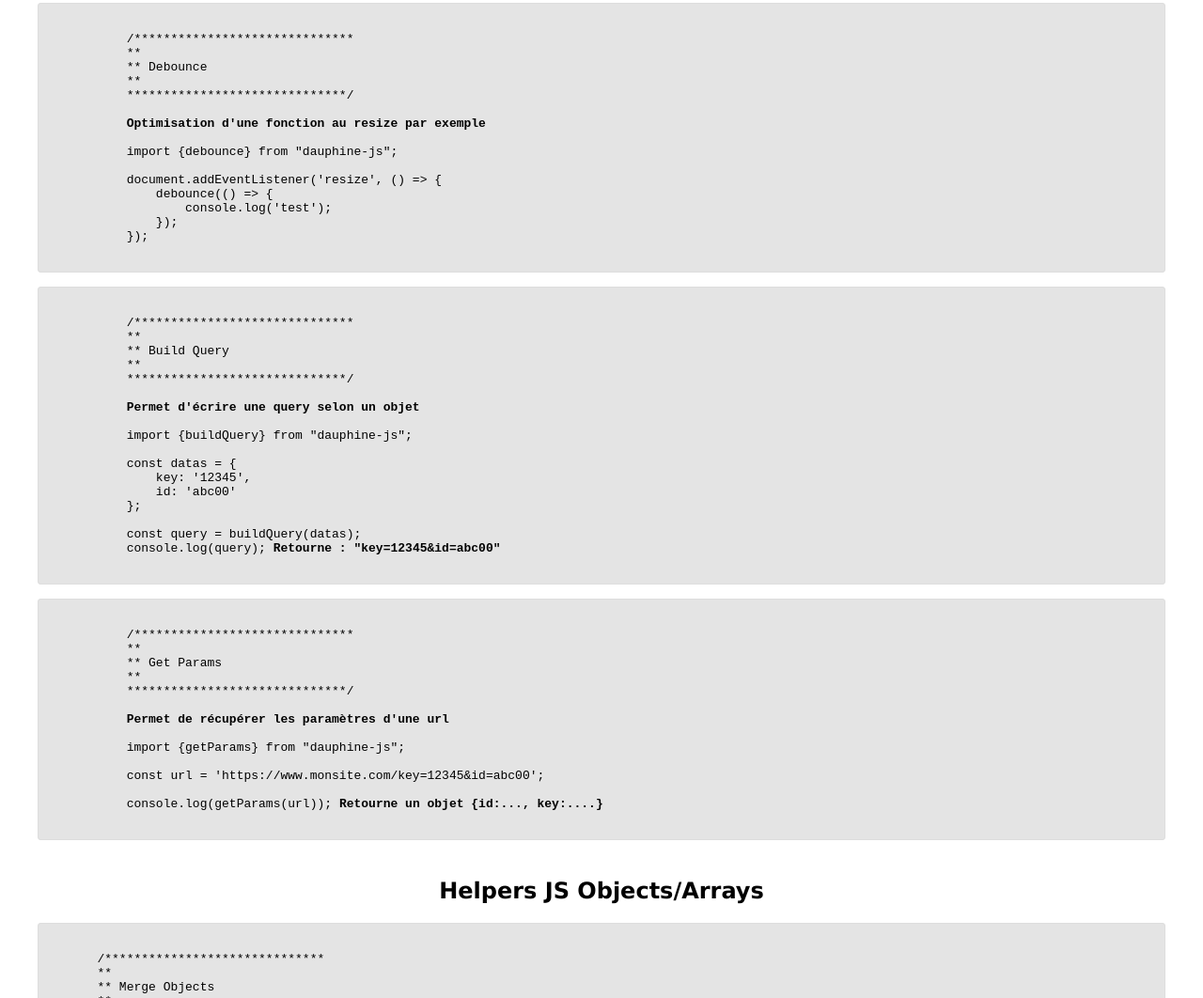
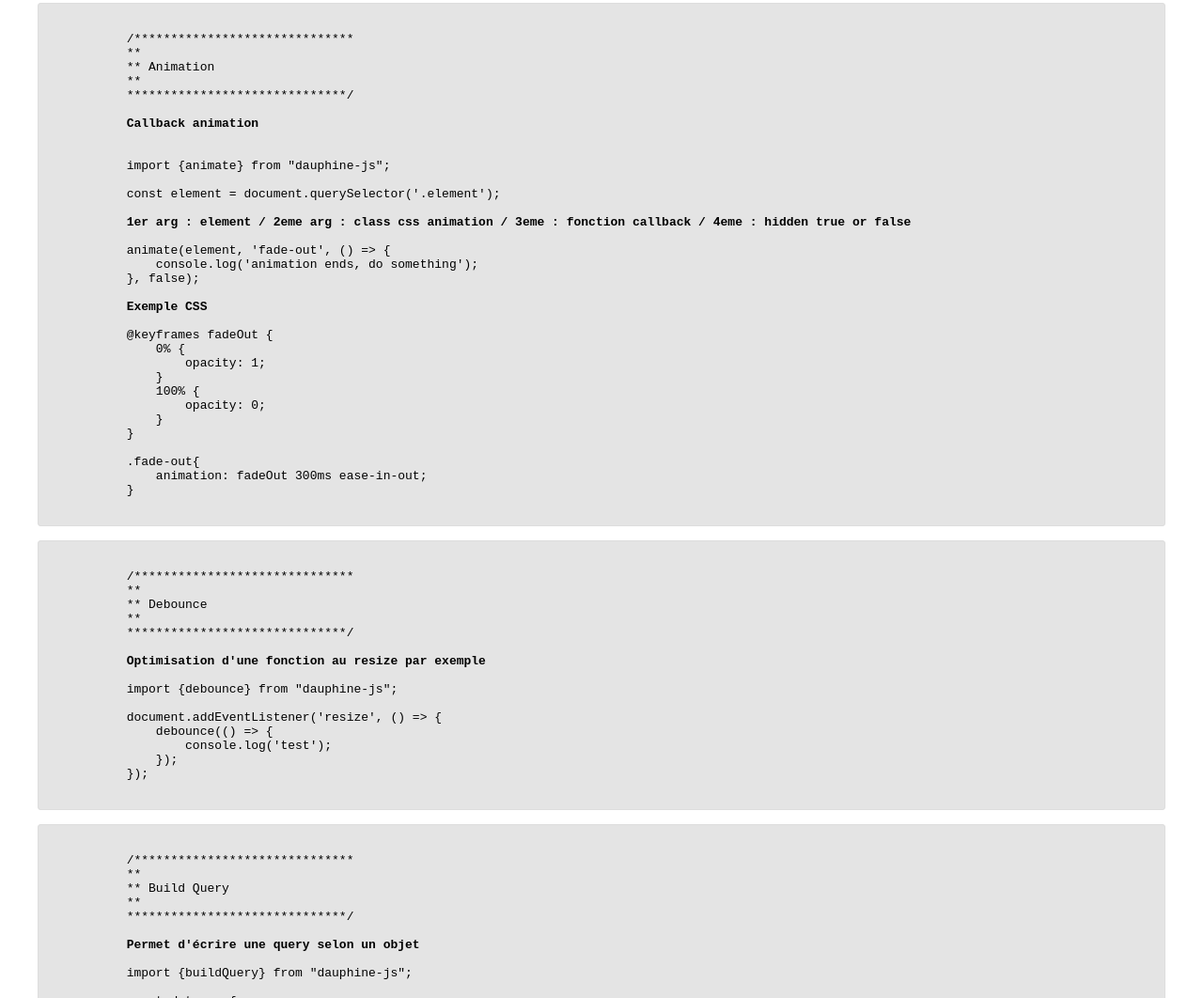
Before and after one commit to agence-adeliom/dauphine-js, a website: page demo/index.html in a window 1280 px wide. Shown: the part 3449-4511 px from the top of the page at 94% size. Drawn offline with Linux system fonts and the light colour scheme.

Commit message:
update demo for animate function

```diff
--- a/demo/index.html
+++ b/demo/index.html
@@ -260,6 +260,45 @@ and open the template in the editor.
 
             /******************************
             **
+            ** Animation
+            **
+            ******************************/
+
+            <b>Callback animation</b>
+
+
+            import {animate} from "dauphine-js";
+
+            const element = document.querySelector('.element');
+
+            <b>1er arg : element / 2eme arg : class css animation / 3eme : fonction callback / 4eme : hidden true or false</b>
+
+            animate(element, 'fade-out', () => {
+                console.log('animation ends, do something');
+            }, false);
+
+            <b>Exemple CSS</b>
+
+            @keyframes fadeOut {
+                0% {
+                    opacity: 1;
+                }
+                100% {
+                    opacity: 0;
+                }
+            }
+
+            .fade-out{
+                animation: fadeOut 300ms ease-in-out;
+            }
+
+            </code>
+        </div>
+        <div class="box-content">
+            <code>
+
+            /******************************
+            **
             ** Debounce
             **
             ******************************/
```
